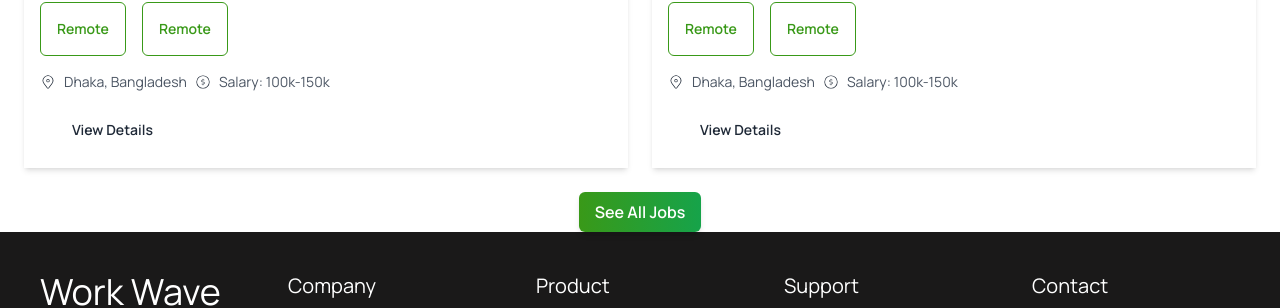
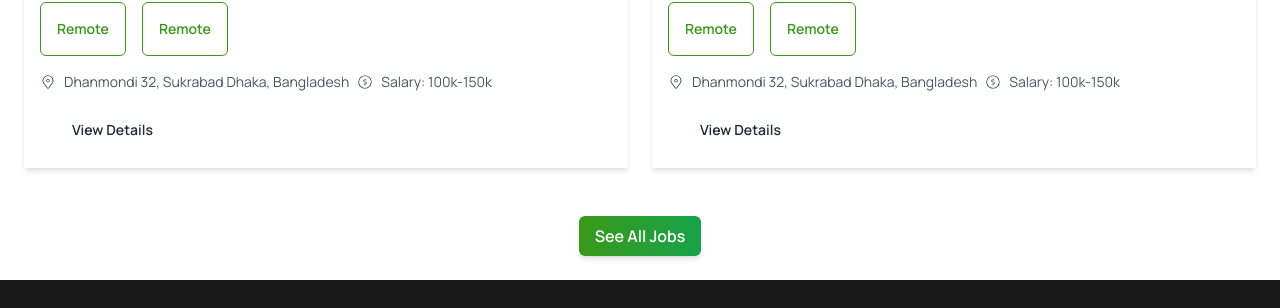
Before and after one commit to mahamudul-01/30-Days-React-Challange-Day-9, a React (Vite) app: page / in a window 1280 px wide. Shown: the part 1848-2156 px from the top of the page. Built offline with nearby package versions, Linux system fonts and the light colour scheme.

Commit message:
refactor FeaturedJobs and Job components for improved styling; update JobDetails component button text; remove unused props and variables

```diff
--- a/src/components/FeaturedJobs/FeaturedJobs.jsx
+++ b/src/components/FeaturedJobs/FeaturedJobs.jsx
@@ -27,7 +27,7 @@ const FeaturedJobs = () => {
         ))}
       </div>
       <div className={dataLength >= 6? 'hidden': 'flex justify-center mt-6'}>
-        <button onClick={() => setDataLength(jobs.length)} className="bg-gradient-to-r from-[#399918] to-green-600 text-white font-semibold py-2 px-4 rounded-md shadow-md transition-all duration-300">
+        <button onClick={() => setDataLength(jobs.length)} className="bg-gradient-to-r from-[#399918] to-green-600 text-white font-semibold my-6 py-2 px-4 rounded-md shadow-md transition-all duration-300">
           See All Jobs
         </button>
       </div>
--- a/src/components/Job/Job.jsx
+++ b/src/components/Job/Job.jsx
@@ -1,22 +1,19 @@
 import { CiDollar, CiLocationOn } from "react-icons/ci";
 import { Link } from "react-router-dom";
-
+import PropTypes from "prop-types";
 const Job = ({ job }) => {
   const {
     id,
     logo,
     job_title,
     company_name,
-    location,
-    job_type,
+
     salary,
-    job_description,
-    educational_requirements,
-    experiences,
+
     contact_information,
   } = job;
 
-  const { email, phone, address } = contact_information;
+  const { address } = contact_information;
   return (
     <div className="p-4 space-y-4 shadow-md">
       <img className="" src={logo} alt="" />
@@ -35,17 +32,13 @@ const Job = ({ job }) => {
           <p className="">
             <CiLocationOn />
           </p>
-          <p className="text-sm text-gray-600">
-            {location}
-          </p>
+          <p className="text-sm text-gray-600">{address}</p>
         </div>
         <div className="flex items-center space-x-2">
           <p className="">
-          <CiDollar/>
+            <CiDollar />
           </p>
-          <p className="text-sm text-gray-600">
-           Salary: {salary}
-          </p>
+          <p className="text-sm text-gray-600">Salary: {salary}</p>
         </div>
       </div>
       <button
@@ -53,12 +46,14 @@ const Job = ({ job }) => {
         href="#"
         className="px-8 py-3 text-sm font-semibold rounded dark:bg-[#399918] dark:text-gray-50"
       >
-        <Link to={`/job/${id}`}>
-        View Details
-        </Link>
+        <Link to={`/job/${id}`}>View Details</Link>
       </button>
     </div>
   );
 };
 
+Job.propTypes = {
+  job: PropTypes.object,
+};
+
 export default Job;
--- a/src/components/Job/JobDetails/JobDetails.jsx
+++ b/src/components/Job/JobDetails/JobDetails.jsx
@@ -11,11 +11,9 @@ const JobDetails = () => {
   const job = jobs.find((job) => job.id === idInt);
 
   const {
-    logo,
+
     job_title,
-    company_name,
-    location,
-    job_type,
+
     salary,
     job_description,
     educational_requirements,
@@ -114,7 +112,7 @@ const JobDetails = () => {
                   href="#"
                   className="px-6 py-2 w-full text-center my-6 text-sm font-semibold rounded dark:bg-[#399918] dark:text-gray-50"
                 >
-                  Get Started
+                  Apply Now
                 </a>
               </div>
             </div>
```
